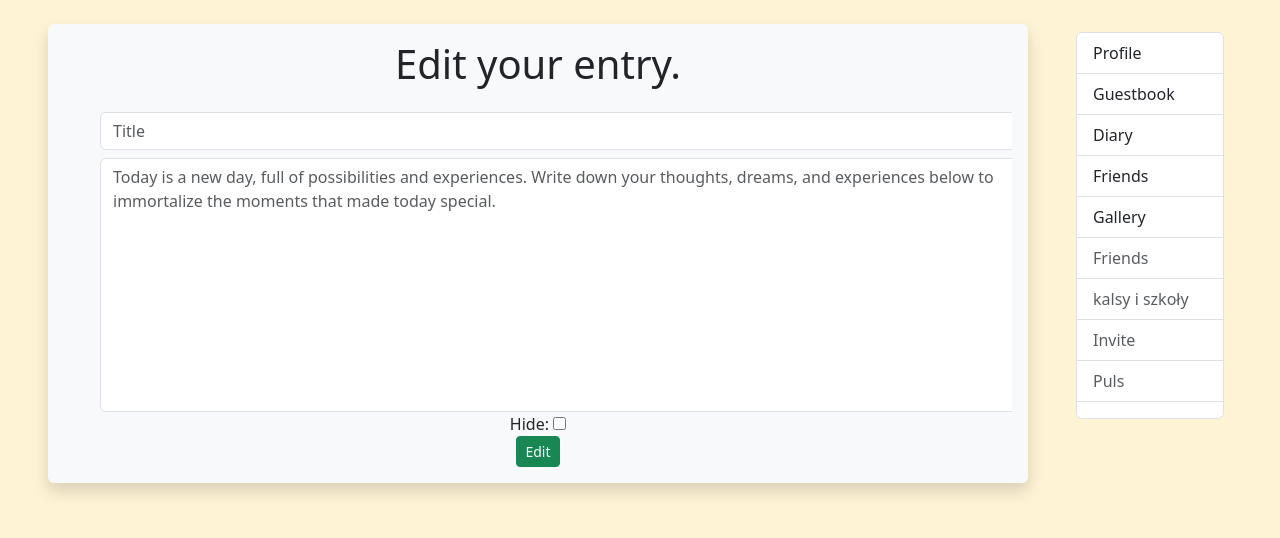
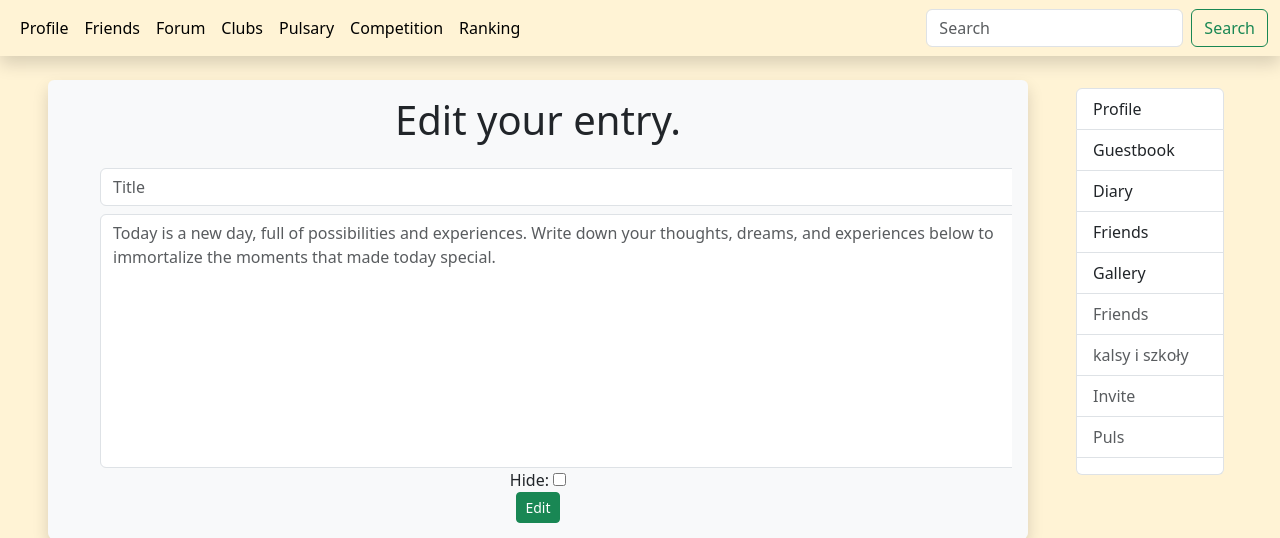
Before and after one commit to MatRos-sf/epuls, a Django app: a page that uses src/account/templates/account/base.html in a window 1280 px wide. Shown: the top 538 px of the page. Run offline with Django 5.2, Linux system fonts and the light colour scheme; the visitor is signed in with stand-in values (Sample User, id 1).

Commit message:
create navbar

```diff
--- a/src/account/templates/account/base.html
+++ b/src/account/templates/account/base.html
@@ -13,6 +13,44 @@
               crossorigin="anonymous">
     </head>
     <body style="background-color: #fff3d5">
+        <!-- Navbar -->
+        <nav class="navbar navbar-expand-lg shadow"
+             style="background-color: #fff3d5">
+            <div class="container-fluid">
+                <div class="collapse navbar-collapse" id="navbarSupportedContent">
+                    <ul class="navbar-nav me-auto mb-2 mb-lg-0">
+                        <li class="nav-item">
+                            <a class="nav-link active" aria-current="page" href="#">Profile</a>
+                        </li>
+                        <li class="nav-item">
+                            <a class="nav-link active" aria-current="page" href="#">Friends</a>
+                        </li>
+                        <li class="nav-item">
+                            <a class="nav-link active" aria-current="page" href="#">Forum</a>
+                        </li>
+                        <li class="nav-item">
+                            <a class="nav-link active" aria-current="page" href="#">Clubs</a>
+                        </li>
+                        <li class="nav-item">
+                            <a class="nav-link active" aria-current="page" href="#">Pulsary</a>
+                        </li>
+                        <li class="nav-item">
+                            <a class="nav-link active" aria-current="page" href="#">Competition</a>
+                        </li>
+                        <li class="nav-item">
+                            <a class="nav-link active" aria-current="page" href="#">Ranking</a>
+                        </li>
+                    </ul>
+                    <form class="d-flex" role="search">
+                        <input class="form-control me-2"
+                               type="search"
+                               placeholder="Search"
+                               aria-label="Search">
+                        <button class="btn btn-outline-success" type="submit">Search</button>
+                    </form>
+                </div>
+            </div>
+        </nav>
         <!-- main container -->
         <div class="container-fluid" style="background-color: #fff3d5">
             <div class="row m-3">
```
